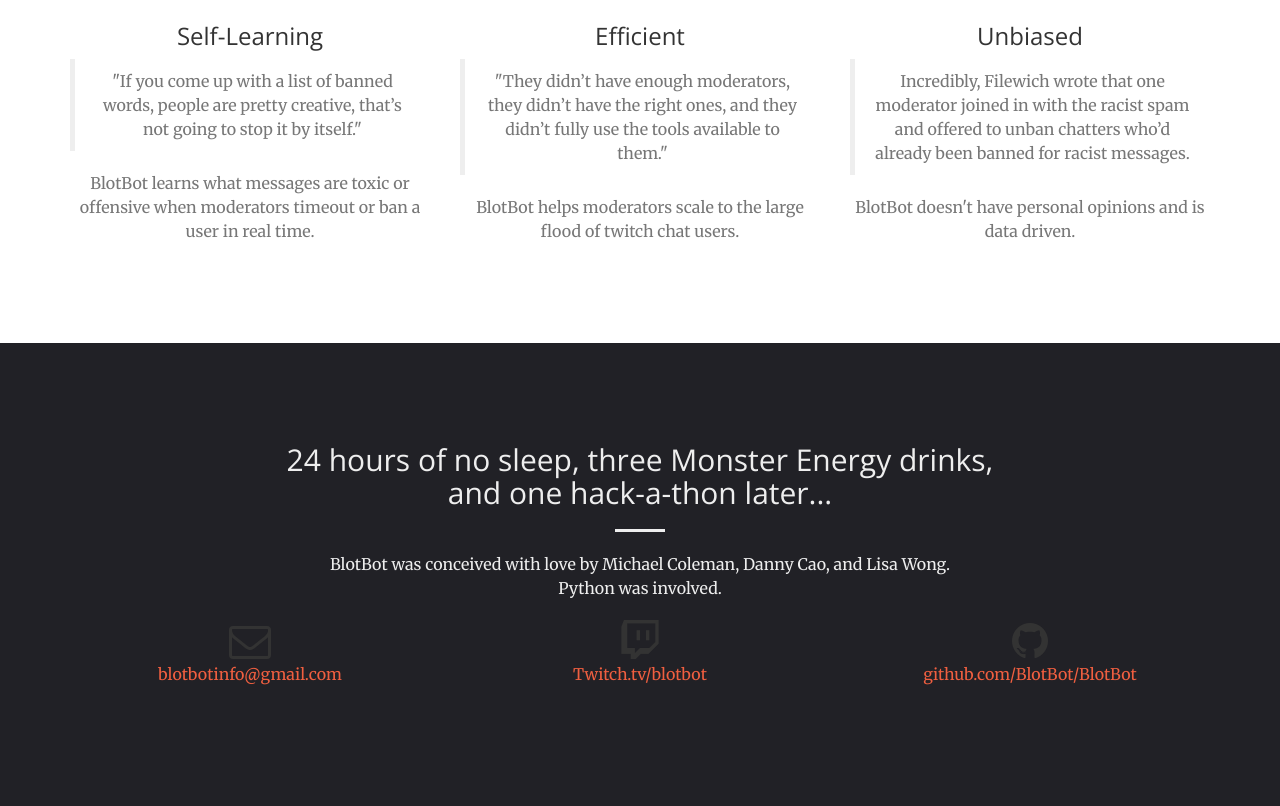
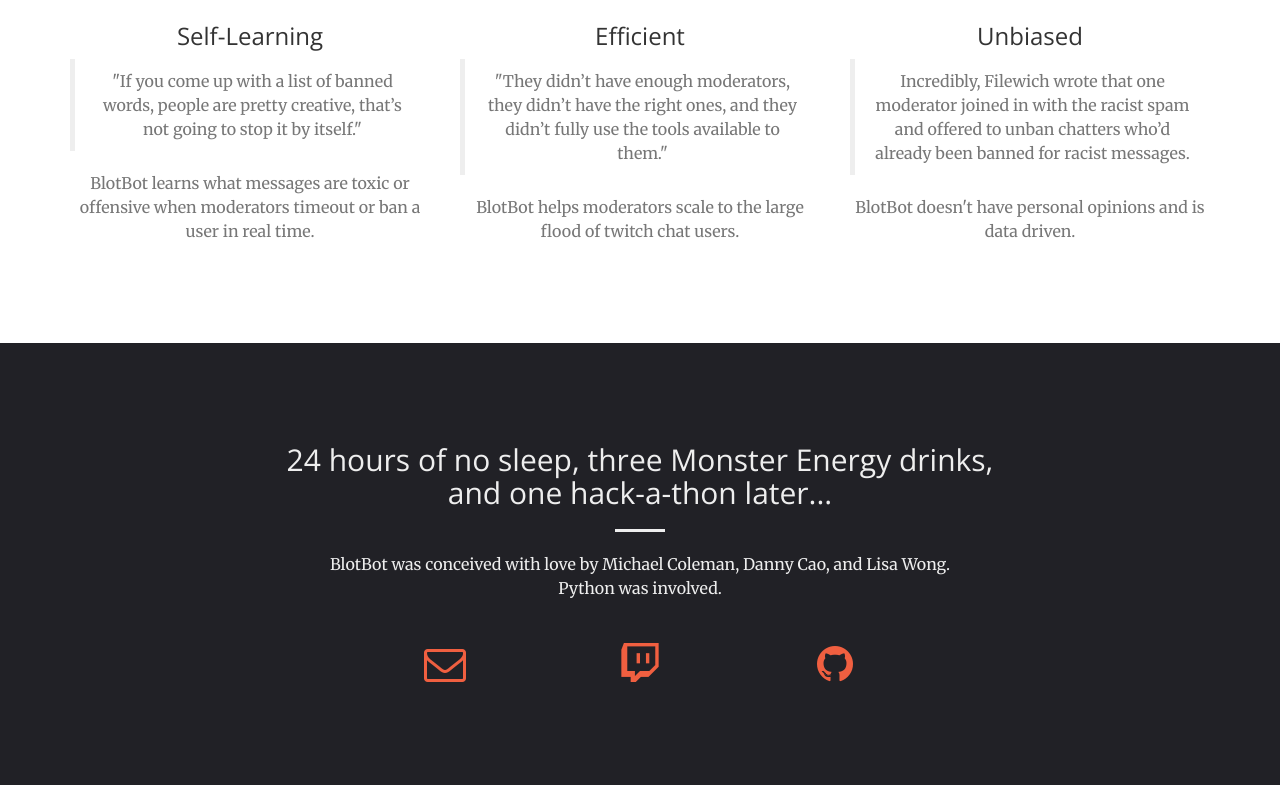
Before and after one commit to BIotBot/BlotBot, a website: page index.html in a window 1280 px wide. Shown: the part 1553-2359 px from the top of the page. After the commit the page ends 2338 px from the top, so only its background shows below. Drawn offline with nearby package versions, Linux system fonts and the light colour scheme.

Commit message:
linkify icons

```diff
--- a/css/creative.css
+++ b/css/creative.css
@@ -428,3 +428,6 @@ body {
 .custom-icon {
   width: 100px;
 }
+.small-icons {
+  margin-top: 200px;
+}
--- a/index.html
+++ b/index.html
@@ -141,17 +141,16 @@
                     <hr class="primary">
                     <p class="final-block">BlotBot was conceived with love by Michael Coleman, Danny Cao, and Lisa Wong.</br>Python was involved.</p>
                 </div>
-                <div class="col-lg-4 text-center">
-                    <i class="fa fa-envelope-o fa-3x sr-contact"></i>
-                    <p><a href="mailto:blotbotinfo@gmail.com">blotbotinfo@gmail.com</a></p>
-                </div>
-                <div class="col-lg-4 text-center">
-                    <i class="fa fa-twitch fa-3x sr-contact"></i>
-                    <p><a href="http://www.twitch.tv/biotbot.com">Twitch.tv/blotbot</a></p>
-                </div>
-                <div class="col-lg-4 text-center">
-                    <i href="github.com/BIotBot/BlotBot" class="fa fa-github fa-3x sr-contact"></i>
-                    <p><a href="github.com/BIotBot/BlotBot">github.com/BlotBot/BlotBot</a></p>
+                <div class="small-icons">
+                    <div class="col-lg-2 col-lg-offset-3 text-center">
+                        <a href="mailto:blotbotinfo@gmail.com"><i class="fa fa-envelope-o fa-3x sr-contact"></i></a>
+                    </div>
+                    <div class="col-lg-2 text-center">
+                        <a href="http://www.twitch.tv/biotbot.com"><i class="fa fa-twitch fa-3x sr-contact"></i></a>
+                    </div>
+                    <div class="col-lg-2 text-center">
+                        <a href="github.com/BIotBot/BlotBot"> <i class="fa fa-github fa-3x sr-contact"/></i></a>
+                    </div>
                 </div>
             </div>
         </div>
```
